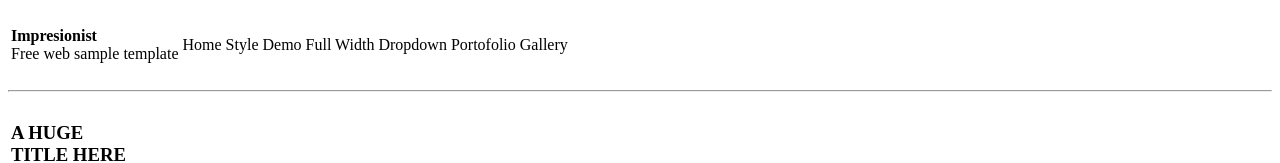
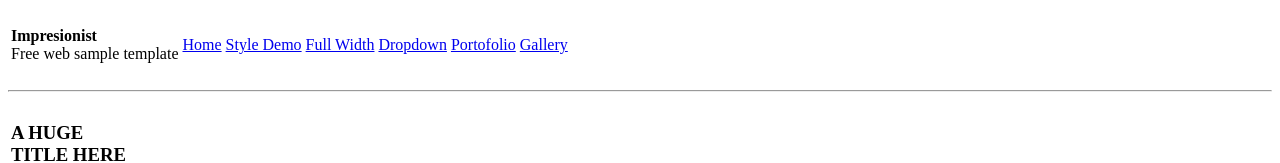
Before and after one commit to ErblinPelaj/PWWW18-19_Gr4, a website: page pwww/public_html/impressionist.html in a window 1280 px wide. Shown: the top 163 px of the page. Drawn offline with Linux system fonts and the light colour scheme.

Commit message:
Update pwww/public_html/impressionist.html

```diff
--- a/pwww/public_html/impressionist.html
+++ b/pwww/public_html/impressionist.html
@@ -16,8 +16,8 @@ and open the template in the editor.
         <table>
             <tr>
                 <td><p><strong>Impresionist</strong><br>Free web sample template</p></td>
-                <td><a href="#"></a>Home</td><td><a href="#"></a>Style Demo</td><td><a href="#"></a>Full Width</td>
-                <td><a href="#"></a>Dropdown</td><td><a href="#"></a>Portofolio</td><td>Gallery</td>
+                <td><a href="#">Home</a></td><td><a href="#">Style Demo</a></td><td><a href="#">Full Width</a></td>
+                <td><a href="#">Dropdown</a></td><td><a href="#">Portofolio</a></td><td><a href="#">Gallery</a></td>
             </tr>
         </table>
             </section>
```
